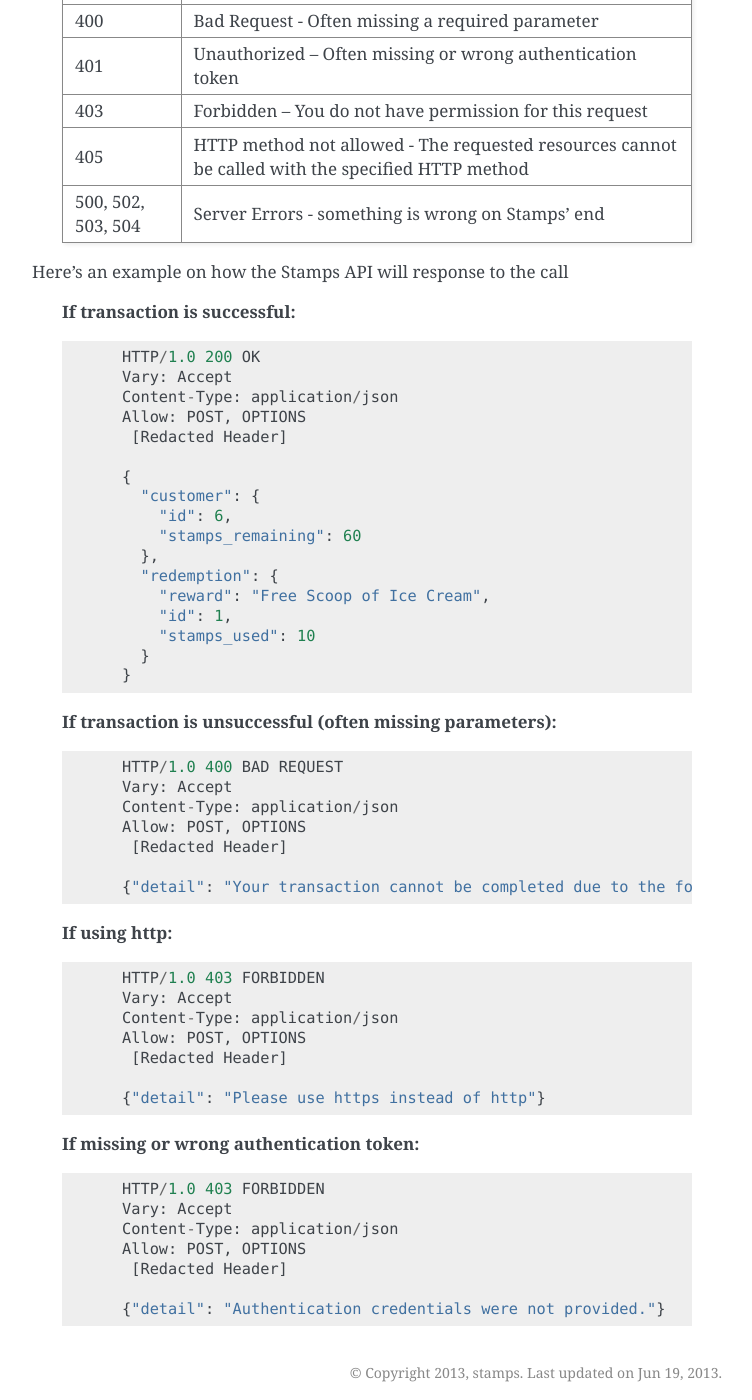
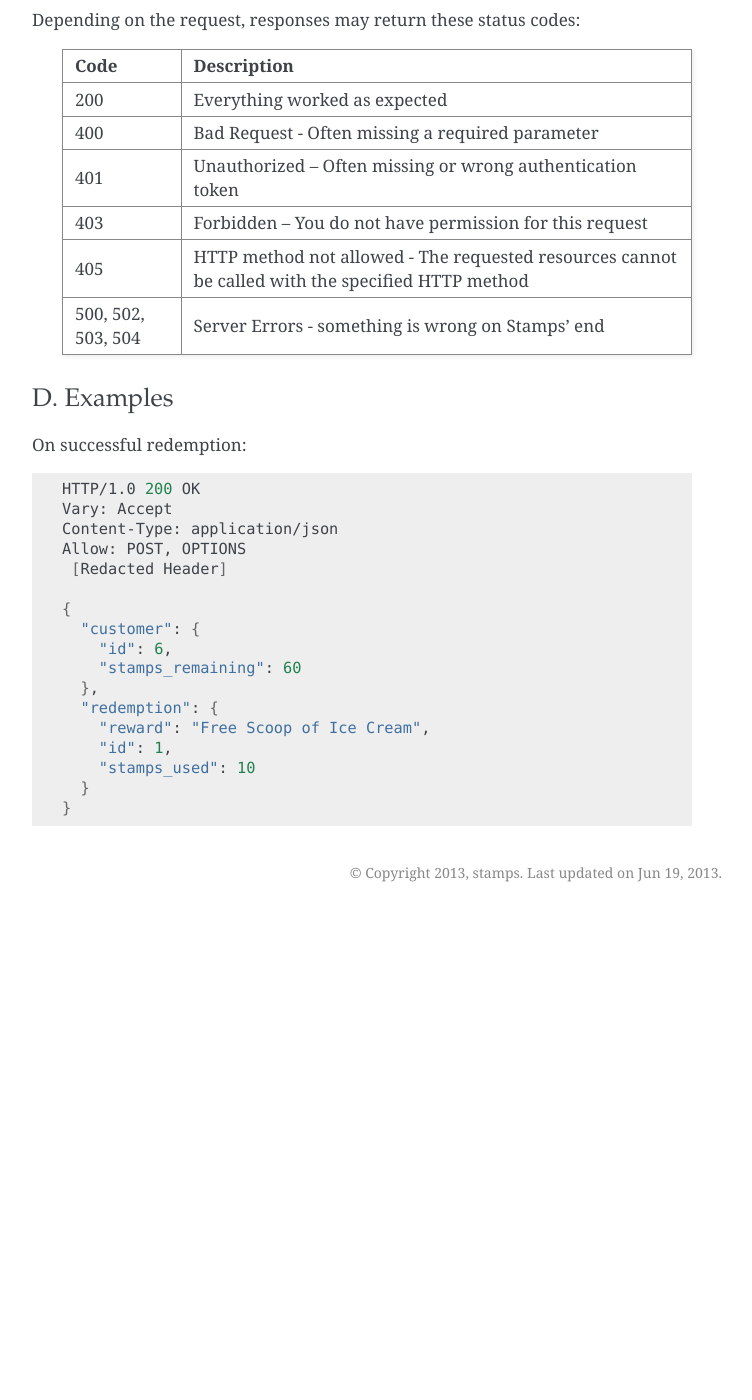
Before and after one commit to ui/stamps-api-docs, a Sphinx documentation site: the page built from source/redemption_api.rst, in a window 1280 px wide and 1400 px high, scrolled down 1349 px. Shown: the whole window, without its empty margins (388-1140 px from the left). Built offline with Sphinx 7.4.7, drawn with Linux system fonts in a browser that asks for light colours; after the commit the page ends 2261 px from its top, so only the background shows below that; some of the changed text lies outside the part shown.

Commit message:
Tidied up redemption.rst.

```diff
--- a/source/redemption_api.rst
+++ b/source/redemption_api.rst
@@ -79,56 +85,27 @@ Depending on the request, responses may return these status codes:
                         wrong on Stamps' end
     =================== ==============================
 
-Here's an example on how the Stamps API will response to the call
+D. Examples
+-----------
 
-    **If transaction is successful:** ::
+On successful redemption:
 
-        HTTP/1.0 200 OK
-        Vary: Accept
-        Content-Type: application/json
-        Allow: POST, OPTIONS
-         [Redacted Header]
+.. code-block :: bash
 
-        {
-          "customer": {
-            "id": 6,
-            "stamps_remaining": 60
-          },
-          "redemption": {
-            "reward": "Free Scoop of Ice Cream",
-            "id": 1,
-            "stamps_used": 10
-          }
-        }
+    HTTP/1.0 200 OK
+    Vary: Accept
+    Content-Type: application/json
+    Allow: POST, OPTIONS
+     [Redacted Header]
 
-
-    **If transaction is unsuccessful (often missing parameters):** ::
-
-        HTTP/1.0 400 BAD REQUEST
-        Vary: Accept
-        Content-Type: application/json
-        Allow: POST, OPTIONS
-         [Redacted Header]
-
-        {"detail": "Your transaction cannot be completed due to the following error(s)", "errors": [{"reward": "This field is required"}]}
-
-    **If using http:** ::
-
-        HTTP/1.0 403 FORBIDDEN
-        Vary: Accept
-        Content-Type: application/json
-        Allow: POST, OPTIONS
-         [Redacted Header]
-
-        {"detail": "Please use https instead of http"}
-
-
-    **If missing or wrong authentication token:** ::
-
-        HTTP/1.0 403 FORBIDDEN
-        Vary: Accept
-        Content-Type: application/json
-        Allow: POST, OPTIONS
-         [Redacted Header]
-
-        {"detail": "Authentication credentials were not provided."}
+    {
+      "customer": {
+        "id": 6,
+        "stamps_remaining": 60
+      },
+      "redemption": {
+        "reward": "Free Scoop of Ice Cream",
+        "id": 1,
+        "stamps_used": 10
+      }
+    }
```
Also changed, not shown: other parts of source/redemption_api.rst (+8 -2 lines).
